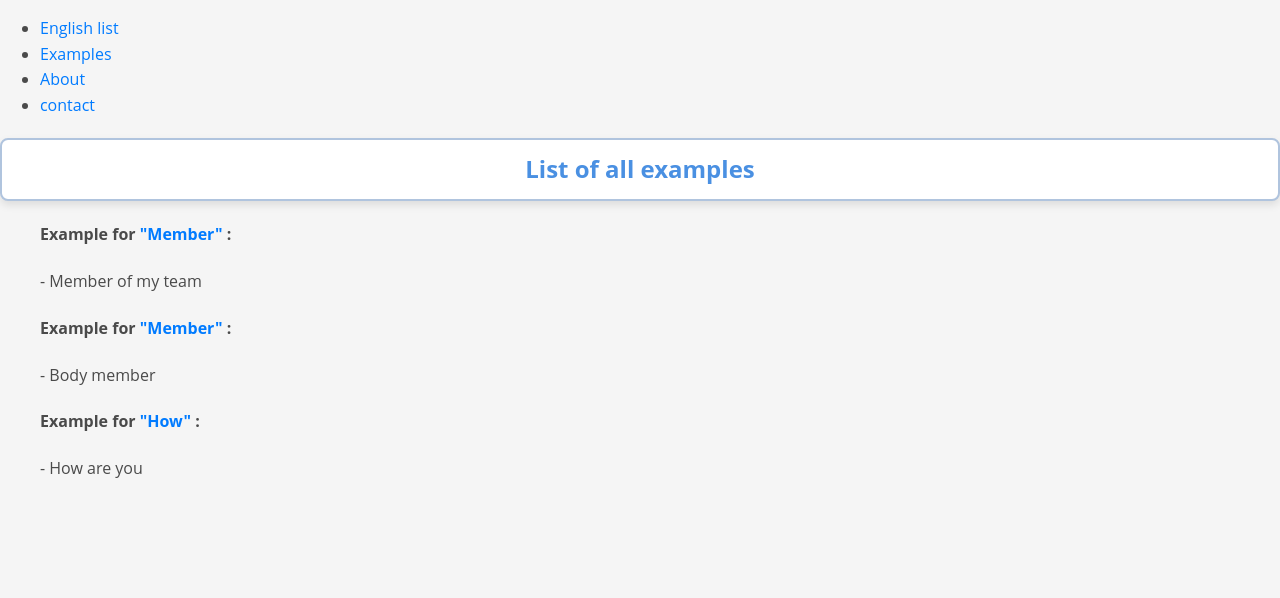
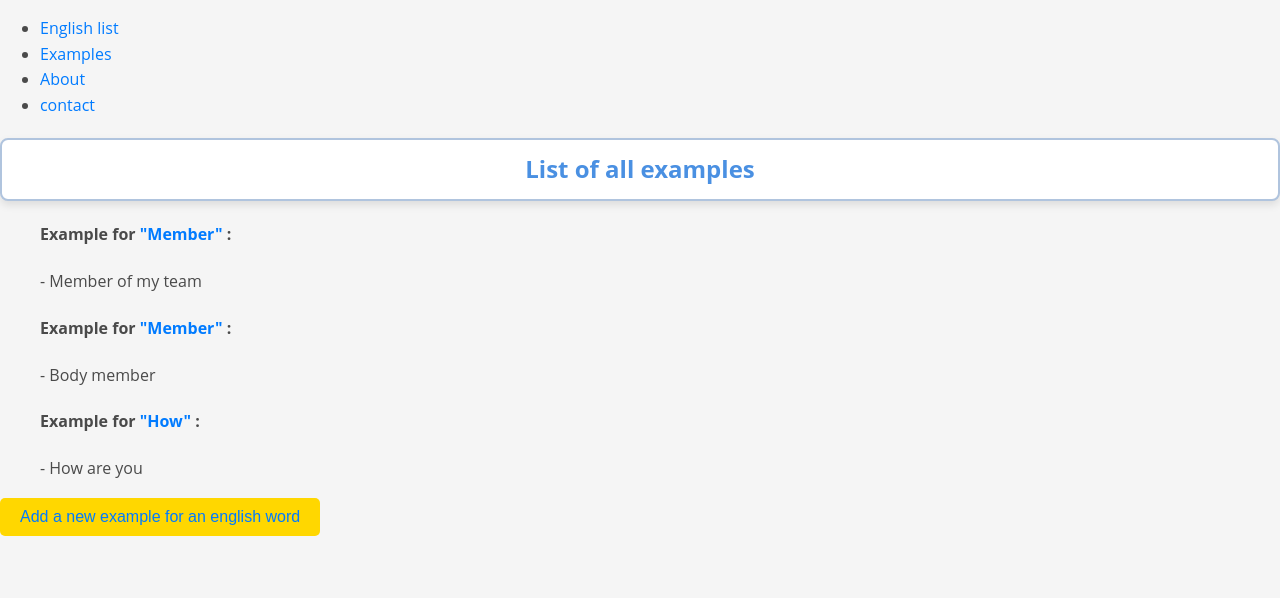
Before and after one commit to SimonBure/Vocablizer, a Django app: page /example/ in a window 1280 px wide. Shown: the top 598 px of the page. Run offline with Django 4.2, Linux system fonts and the light colour scheme; data comes from the database, SQL or seed files in the repository; both versions use the stored data as it was after the commit.

Commit message:
feat: Add English and Example creation class

```diff
--- a/vocablizer/listings/models.py
+++ b/vocablizer/listings/models.py
@@ -1,3 +1,4 @@
+from django import forms
 from django.db import models
 from django.core.validators import MinValueValidator, MaxValueValidator
 class English(models.Model):
@@ -23,6 +24,10 @@ class English(models.Model):
     def __str__(self):
         return f"\"{self.word}\""
 
+class EnglishForm(forms.ModelForm):
+    class Meta:
+        model = English
+        exclude = ['active', 'rank']
 class Example(models.Model):
     id = models.fields.AutoField(primary_key=True)
     english = models.ForeignKey(English, on_delete=models.CASCADE)
@@ -30,5 +35,7 @@ class Example(models.Model):
     created_at = models.fields.DateTimeField(auto_now_add=True)
     updated_at = models.fields.DateTimeField(auto_now=True)
 
-    def __str__(self):
-        return f"{self.example}"
+class ExampleForm(forms.ModelForm):
+    class Meta:
+        model = Example
+        fields = "__all__"
--- a/vocablizer/listings/static/listings/styles.css
+++ b/vocablizer/listings/static/listings/styles.css
@@ -2,6 +2,7 @@
 :root {
     --primary-color: #4A90E2; /* Bleu doux */
     --secondary-color: #50E3C2; /* Vert d'eau */
+    --button-color: #FFD700; /* Or */
     --text-color: #4A4A4A; /* Gris foncé */
     --background-color: #F5F5F5; /* Gris très clair */
     --border-color: #B0C4DE; /* Bleu clair pour les bordures */
@@ -45,7 +46,7 @@ a:hover {
 }
 /* Boutons */
 button {
-    background-color: var(--primary-color);
+    background-color: var(--button-color);
     color: white;
     border: none;
     padding: 10px 20px;
@@ -55,7 +56,7 @@ button {
     transition: background-color 0.3s ease;
 }
 button:hover {
-    background-color: darken(var(--primary-color), 10%);
+    background-color: darken(var(--button-color), 10%);
 }
 
 /* Espacement et conteneurs */
--- a/vocablizer/listings/templates/listings/english_list.html
+++ b/vocablizer/listings/templates/listings/english_list.html
@@ -18,4 +18,6 @@
 
 <p> Length of english words list : {{ words|length }}</p>
 
+<button><a href="{% url 'english-add' %}">Add a new English word</a></button>
+
 {% endblock %}
--- a/vocablizer/listings/templates/listings/example_list.html
+++ b/vocablizer/listings/templates/listings/example_list.html
@@ -12,4 +12,6 @@
     {% endfor %}
 </ul>
 
+<button><a href="{% url 'example-add' %}">Add a new example for an english word</a></button>
+
 {% endblock %}
--- a/vocablizer/listings/views.py
+++ b/vocablizer/listings/views.py
@@ -1,7 +1,6 @@
 from django.core.mail import send_mail
 from listings.forms import ContactUsForm
-from listings.models import English
-from listings.models import Example
+from listings.models import English, EnglishForm, Example, ExampleForm
 from django.shortcuts import render
 from django.shortcuts import get_object_or_404
 from django.shortcuts import redirect
@@ -17,6 +16,31 @@ def english_detail(request, english_id):
     return render(request,
                    "listings/english_detail.html",
                   {'english_word': english_word})
+
+def english_add(request):
+    if request.method == 'POST':
+        form = EnglishForm(request.POST)
+
+        if form.is_valid():
+            form.save()
+            return redirect('english-list')
+    else:
+        form = EnglishForm()
+    return render(request,
+                     "listings/english_add.html",
+                     {'form': form})
+
+def example_add(request):
+    if request.method == "POST":
+        form = ExampleForm(request.POST)
+        if form.is_valid():
+            form.save()
+            return redirect('example-list')
+    else:
+        form = ExampleForm()
+    return render(request,
+                   "listings/example_add.html",
+                   {'form': form})
 
 def example_list(request):
     examples = Example.objects.all()
--- a/vocablizer/vocablizer/urls.py
+++ b/vocablizer/vocablizer/urls.py
@@ -19,12 +19,18 @@ from listings import views
 
 urlpatterns = [
     path('admin/', admin.site.urls),
-    path('english/', views.english_list, name='english-list'),
-    path('about/', views.about, name='about'),
-    path('contact-us/', views.contact, name='contact'),
+
     path('english/', views.english_list, name='english-list'),
     path('english/<int:english_id>/', views.english_detail, name='english-detail'),
+    path('english/add/', views.english_add, name='english-add'),
+
     path('example/', views.example_list, name='example-list'),
     path('example/<int:example_id>/', views.example_detail, name='example-detail'),
+    path('example/add/', views.example_add, name='example-add'),
+
+    path('about/', views.about, name='about'),
+
+    path('contact-us/', views.contact, name='contact'),
     path('email-sent/', views.email_sent, name='email-sent'),
+
 ]
```
Also changed, not shown: vocablizer/listings/templates/listings/english_add.html (added, +13 -0 lines), vocablizer/listings/templates/listings/example_add.html (added, +13 -0 lines), vocablizer/db.sqlite3.
